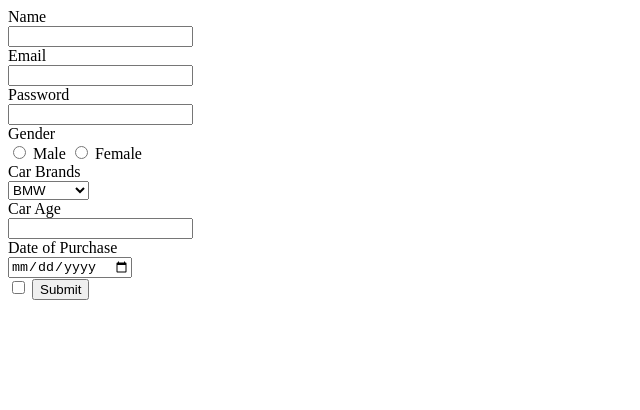
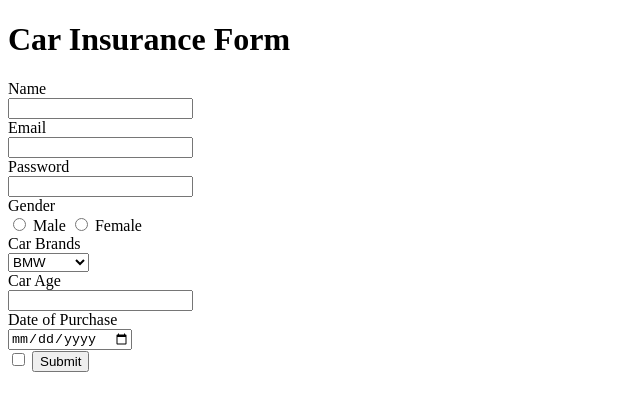
Before and after one commit to acciojob/car-insurance-form-aradhya-9032, a website: page main.html in a window 1280 px wide. Shown: the whole page, without its empty margins (0-640 px from the left). Drawn offline with Linux system fonts and the light colour scheme.

Commit message:
created a submission

```diff
--- a/main.html
+++ b/main.html
@@ -10,7 +10,7 @@
 <!-- <form action="/action_page.php" method="post"> -->
 	<!-- the entire body must be written by student -->
 	<form action="index.html" method="post">
-<!--  		<h1>Car Insurance Form</h1>  -->
+  	<h1>Car Insurance Form</h1>
 	<label for="name"> Name</label><br>
 	<input type="text" id="name" required><br>
 		<label for="email"> Email</label><br>
```
